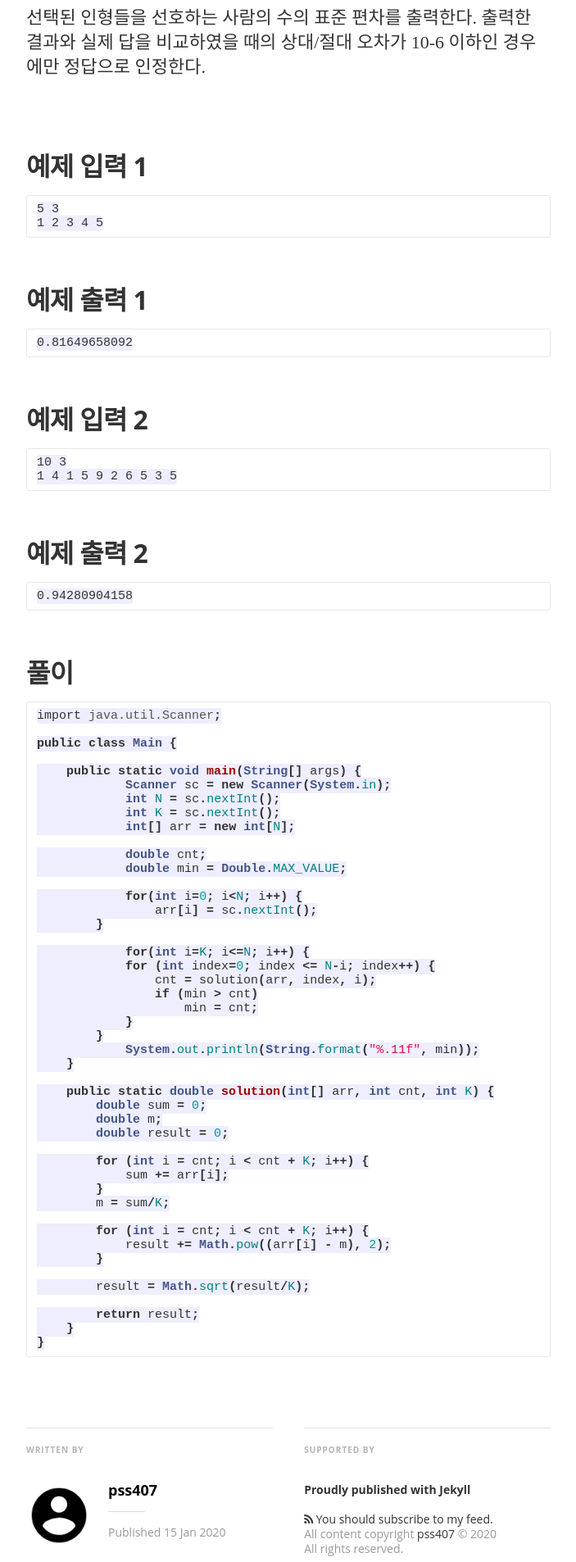
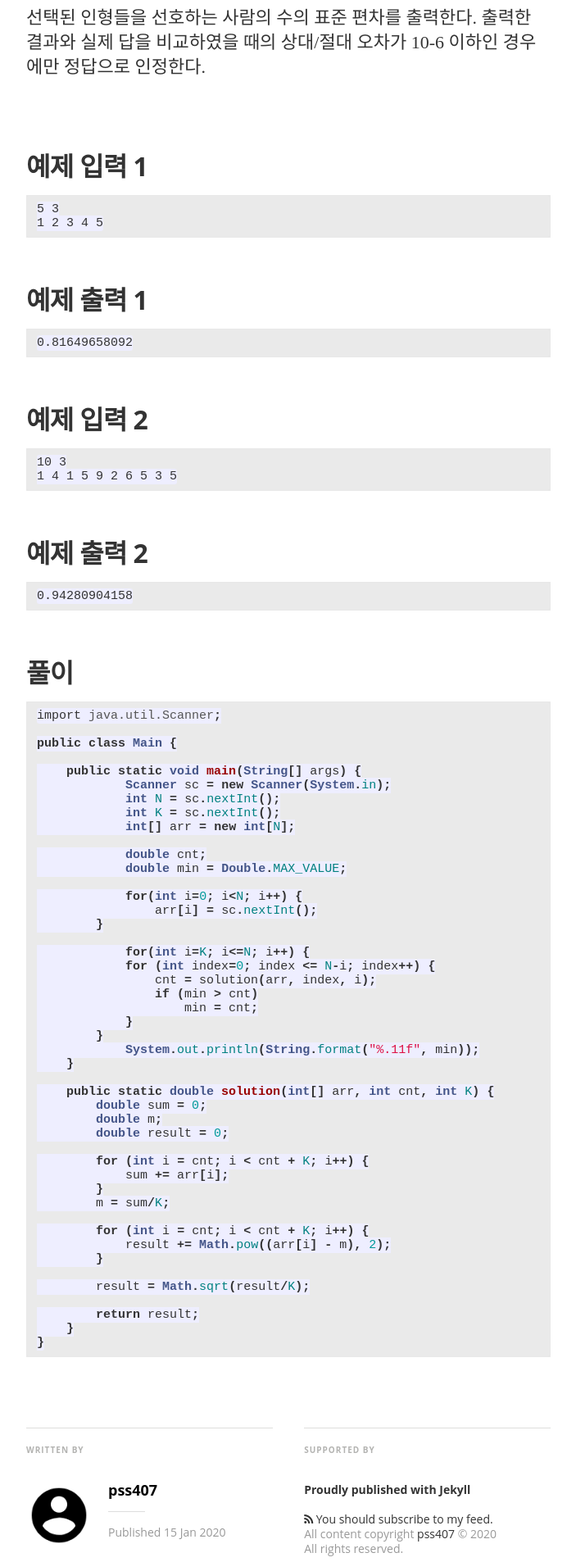
Before and after one commit to pss407/pss407.github.io, a Jekyll site: the page built from _posts/2020-01-22-백준.markdown, in a window 1280 px wide. Shown: the part 2341-4247 px from the top of the page at 82% size, without its empty margins (288-991 px from the left). Built offline with Jekyll 4.4.1, drawn with Linux system fonts in a browser that asks for light colours; nearby versions of some CDN libraries; some web fonts are replaced.

Commit message:
Update _syntax-highlighting.scss

```diff
--- a/_sass/_syntax-highlighting.scss
+++ b/_sass/_syntax-highlighting.scss
@@ -2,7 +2,7 @@
  * Syntax highlighting styles
  */
 .highlight {
-    background: #fff;
+    background: #eaeaea;
     @extend %vertical-rhythm;
 
     .c     { color: #998; font-style: italic } // Comment
```
